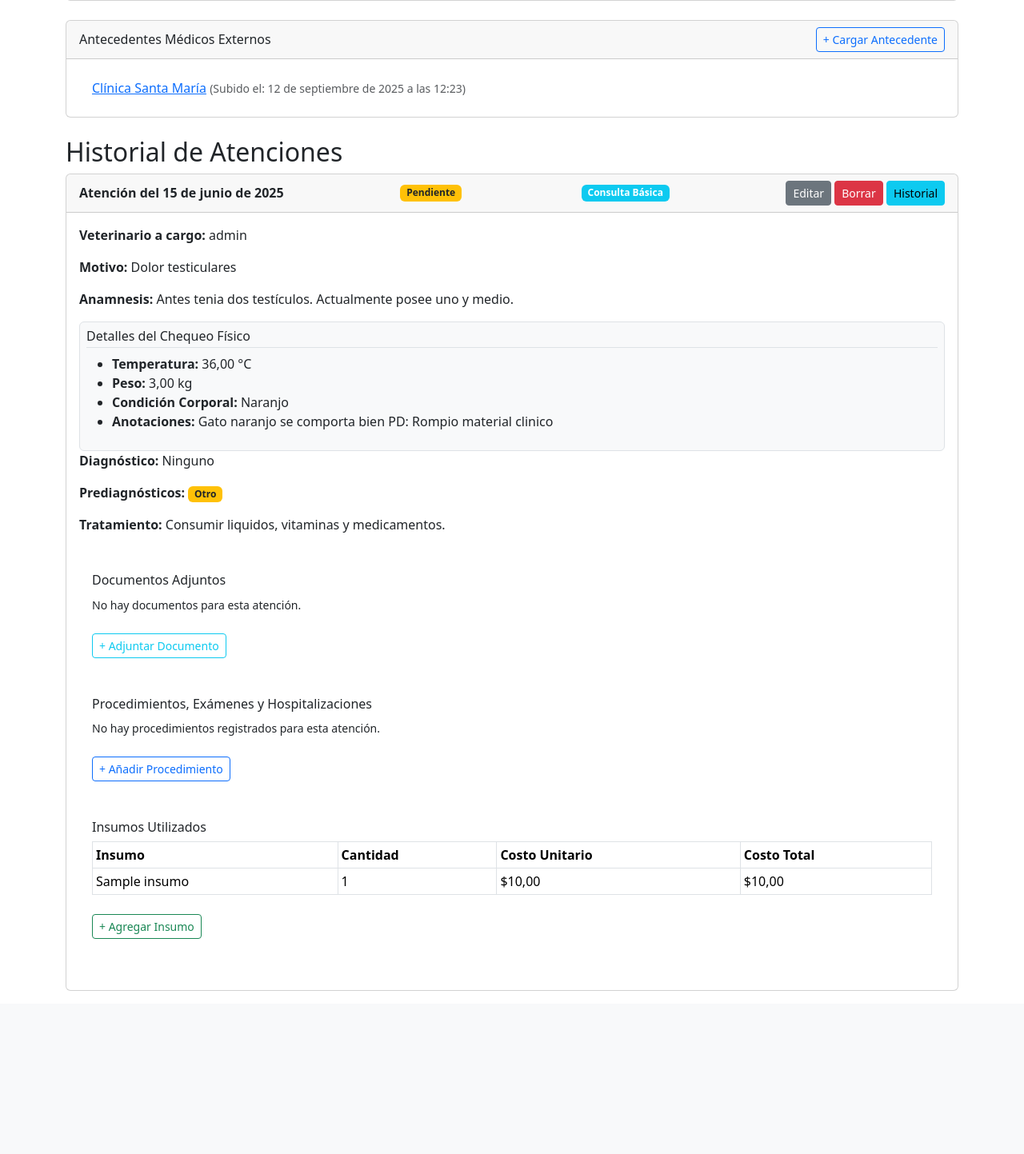
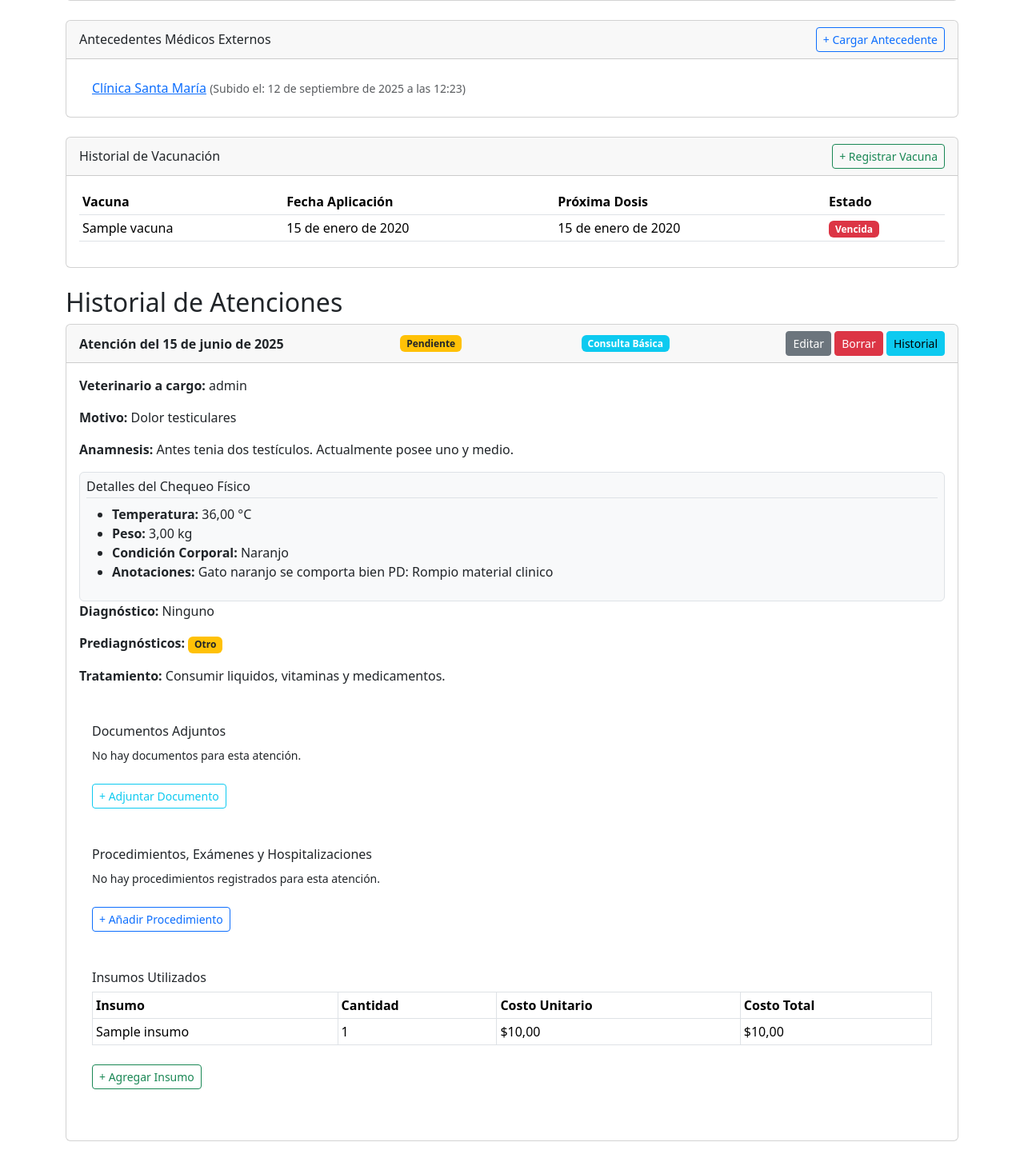
Before and after one commit to SanadaAstolfo/IngSoftwareProyecto, a Django app: page /gestion/pacientes/1/ in a window 1280 px wide. Shown: the part 857-2300 px from the top of the page at 80% size. Before the commit the page ends 2096 px from the top, so only its background shows below. Run offline with Django 5.2, Linux system fonts and the light colour scheme; a user stored in the database is signed in; data comes from the database, SQL or seed files in the repository; both versions use the stored data as it was after the commit; tables that the repository leaves empty hold one stand-in row (values such as "Sample post"); parts of the project's set-up code (start-up, migrations or seed data) failed here and were passed over.

Commit message:
CU 38 - 39

```diff
--- a/gestion/admin.py
+++ b/gestion/admin.py
@@ -1,5 +1,5 @@
 from django.contrib import admin
-from .models import Tutor, Paciente, FichaClinica, AtencionMedica, ChequeoFisico, Procedimiento, Diagnostico, Insumo, InsumoUtilizado, AlertaClinica, SolicitudDatosPersonales, AntecedenteExterno, Cita, Pago
+from .models import Tutor, Paciente, FichaClinica, AtencionMedica, ChequeoFisico, Procedimiento, Diagnostico, Insumo, InsumoUtilizado, AlertaClinica, SolicitudDatosPersonales, AntecedenteExterno, Cita, Pago, Vacuna, RegistroVacuna
 
 admin.site.register(Tutor)
 admin.site.register(Paciente)
@@ -15,3 +15,5 @@ admin.site.register(SolicitudDatosPersonales)
 admin.site.register(AntecedenteExterno)
 admin.site.register(Cita)
 admin.site.register(Pago)
+admin.site.register(Vacuna)
+admin.site.register(RegistroVacuna)
--- a/gestion/models.py
+++ b/gestion/models.py
@@ -1,7 +1,7 @@
 from django.db import models
 from django.contrib.auth.models import User
 from simple_history.models import HistoricalRecords
-from datetime import date
+from datetime import date, timedelta
 
 class AlertaClinica(models.Model):
     CATEGORIA_CHOICES = [
@@ -233,7 +233,8 @@ class Cita(models.Model):
         return f"Cita para {self.paciente.nombre} el {self.fecha_hora.strftime('%d/%m/%Y a las %H:%M')}"
 
 class Pago(models.Model):
-    cita = models.ForeignKey(Cita, on_delete=models.CASCADE, related_name='pagos')
+    cita = models.ForeignKey(Cita, on_delete=models.CASCADE, related_name='pagos', null=True, blank=True)
+    tutor = models.ForeignKey(Tutor, on_delete=models.CASCADE, related_name='pagos')
     monto = models.DecimalField(max_digits=10, decimal_places=2)
     fecha_pago = models.DateTimeField(auto_now_add=True)
     metodo_pago = models.CharField(max_length=50, default="No especificado")
@@ -241,3 +242,25 @@ class Pago(models.Model):
 
     def __str__(self):
         return f"Pago de ${self.monto} para la cita {self.cita.id}"
+
+class Vacuna(models.Model):
+    nombre = models.CharField(max_length=100, unique=True)
+    especie_objetivo = models.CharField(max_length=50, help_text="Ej: Canino, Felino")
+    dosis_necesarias = models.PositiveIntegerField(default=1)
+    frecuencia_refuerzo_dias = models.PositiveIntegerField(help_text="Días hasta el próximo refuerzo (ej: 365 para anual)")
+
+    def __str__(self):
+        return f"{self.nombre} ({self.especie_objetivo})"
+
+class RegistroVacuna(models.Model):
+    paciente = models.ForeignKey(Paciente, on_delete=models.CASCADE, related_name='historial_vacunas')
+    vacuna = models.ForeignKey(Vacuna, on_delete=models.CASCADE)
+    fecha_aplicacion = models.DateField()
+    proxima_dosis_fecha = models.DateField(blank=True, null=True, editable=False)
+
+    def save(self, *args, **kwargs):
+        self.proxima_dosis_fecha = self.fecha_aplicacion + timedelta(days=self.vacuna.frecuencia_refuerzo_dias)
+        super().save(*args, **kwargs)
+
+    def __str__(self):
+        return f"{self.vacuna.nombre} aplicada a {self.paciente.nombre} el {self.fecha_aplicacion}"
--- a/gestion/templates/gestion/detalle_paciente.html
+++ b/gestion/templates/gestion/detalle_paciente.html
@@ -60,6 +60,44 @@
                 </ul>
             {% else %}
                 <p class="mb-0">No se han cargado antecedentes externos para este paciente.</p>
+            {% endif %}
+        </div>
+    </div>
+    <div class="card mb-4">
+        <div class="card-header d-flex justify-content-between align-items-center">
+            Historial de Vacunación
+            <a href="{% url 'registrar_vacuna' paciente.id %}" class="btn btn-outline-success btn-sm">+ Registrar Vacuna</a>
+        </div>
+        <div class="card-body">
+            {% if paciente.historial_vacunas.all %}
+                <table class="table table-sm table-hover">
+                    <thead>
+                        <tr>
+                            <th>Vacuna</th>
+                            <th>Fecha Aplicación</th>
+                            <th>Próxima Dosis</th>
+                            <th>Estado</th>
+                        </tr>
+                    </thead>
+                    <tbody>
+                    {% for registro in paciente.historial_vacunas.all %}
+                        <tr>
+                            <td>{{ registro.vacuna.nombre }}</td>
+                            <td>{{ registro.fecha_aplicacion }}</td>
+                            <td>{{ registro.proxima_dosis_fecha }}</td>
+                            <td>
+                                {% if registro.proxima_dosis_fecha > today %}
+                                    <span class="badge bg-success">Vigente</span>
+                                {% else %}
+                                    <span class="badge bg-danger">Vencida</span>
+                                {% endif %}
+                            </td>
+                        </tr>
+                    {% endfor %}
+                    </tbody>
+                </table>
+            {% else %}
+                <p class="mb-0">No hay vacunas registradas para este paciente.</p>
             {% endif %}
         </div>
     </div>
--- a/gestion/urls.py
+++ b/gestion/urls.py
@@ -6,6 +6,7 @@ urlpatterns = [
     path('pacientes/<int:paciente_id>/', views.detalle_paciente, name='detalle_paciente'),
     path('pacientes/nuevo/', views.crear_paciente, name='crear_paciente'),
     path('pacientes/<int:paciente_id>/editar/', views.editar_paciente, name='editar_paciente'),
+    path('pacientes/<int:paciente_id>/registrar-vacuna/', views.registrar_vacuna, name='registrar_vacuna'),
     path('pacientes/<int:paciente_id>/cargar-antecedente/', views.cargar_antecedente, name='cargar_antecedente'),
     path('pacientes/<int:paciente_id>/borrar/', views.borrar_paciente, name='borrar_paciente'),
     path('pacientes/<int:paciente_id>/atencion/seleccionar-tipo/', views.seleccionar_tipo_atencion, name='seleccionar_tipo_atencion'),
@@ -15,6 +16,7 @@ urlpatterns = [
     path('pacientes/<int:paciente_id>/atencion/<int:atencion_id>/borrar/', views.borrar_atencion, name='borrar_atencion'),
     path('tutores/', views.lista_tutores, name='lista_tutores'),
     path('tutores/<int:tutor_id>/', views.detalle_tutor, name='detalle_tutor'),
+    path('tutores/<int:tutor_id>/registrar-pago/', views.registrar_pago_tutor, name='registrar_pago_tutor'),
     path('tutores/<int:tutor_id>/bloquear/', views.bloquear_datos_tutor, name='bloquear_datos_tutor'),
     path('atencion/<int:atencion_id>/procedimiento/nuevo/', views.crear_procedimiento, name='crear_procedimiento'),
     path('atencion/<int:atencion_id>/insumo/nuevo/', views.agregar_insumo, name='agregar_insumo'),
--- a/gestion/views.py
+++ b/gestion/views.py
@@ -3,8 +3,8 @@ from django.contrib.auth.decorators import login_required
 from django.contrib.admin.models import LogEntry, CHANGE
 from django.contrib.contenttypes.models import ContentType
 from datetime import date
-from .models import Paciente, Tutor, FichaClinica, AtencionMedica, ChequeoFisico, DocumentoAdjunto, Diagnostico, InsumoUtilizado, Cita, Pago
-from .forms import PacienteForm, AtencionGeneralForm, ChequeoFisicoForm, ProcedimientoForm, AtencionHospitalizacionForm, DocumentoAdjuntoForm, InsumoUtilizadoForm, AntecedenteExternoForm, CitaForm, PagoForm
+from .models import Paciente, Tutor, FichaClinica, AtencionMedica, ChequeoFisico, DocumentoAdjunto, Diagnostico, InsumoUtilizado, Cita, Pago, RegistroVacuna
+from .forms import PacienteForm, AtencionGeneralForm, ChequeoFisicoForm, ProcedimientoForm, AtencionHospitalizacionForm, DocumentoAdjuntoForm, InsumoUtilizadoForm, AntecedenteExternoForm, CitaForm, PagoForm, RegistroVacunaForm
 
 def portal_view(request):
     return render(request, 'portal.html')
@@ -55,6 +55,7 @@ def detalle_paciente(request, paciente_id):
         'paciente': paciente,
         'ficha': ficha,
         'atenciones': atenciones,
+        'today': date.today(),
     }
     return render(request, 'gestion/detalle_paciente.html', contexto)
 
@@ -403,6 +404,7 @@ def registrar_abono(request, cita_id):
         form = PagoForm(request.POST)
         if form.is_valid():
             pago = form.save(commit=False)
+            pago.tutor = cita.paciente.tutor
             pago.cita = cita
             pago.save()
             return redirect('calendario_citas')
@@ -416,3 +418,45 @@ def registrar_abono(request, cita_id):
         'boton_texto': 'Registrar Abono'
     }
     return render(request, 'gestion/form.html', contexto)
+
+@login_required
+def registrar_vacuna(request, paciente_id):
+    paciente = get_object_or_404(Paciente, pk=paciente_id)
+    if request.method == 'POST':
+        form = RegistroVacunaForm(request.POST)
+        if form.is_valid():
+            registro = form.save(commit=False)
+            registro.paciente = paciente
+            registro.save()
+            return redirect('detalle_paciente', paciente_id=paciente.id)
+    else:
+        form = RegistroVacunaForm()
+
+    contexto = {
+        'form': form,
+        'paciente': paciente,
+        'titulo': f'Registrar Vacuna para {paciente.nombre}',
+        'boton_texto': 'Registrar Vacuna'
+    }
+    return render(request, 'gestion/form.html', contexto)
+
+@login_required
+def registrar_pago_tutor(request, tutor_id):
+    tutor = get_object_or_404(Tutor, pk=tutor_id)
+    if request.method == 'POST':
+        form = PagoForm(request.POST)
+        if form.is_valid():
+            pago = form.save(commit=False)
+            pago.tutor = tutor
+            pago.save()
+            return redirect('detalle_tutor', tutor_id=tutor.id)
+    else:
+        form = PagoForm()
+
+    contexto = {
+        'form': form,
+        'tutor': tutor,
+        'titulo': f'Registrar Pago para {tutor.nombre_completo}',
+        'boton_texto': 'Registrar Pago'
+    }
+    return render(request, 'gestion/form.html', contexto)
```
Also changed, not shown: gestion/forms.py (+10 -1 lines), gestion/templates/gestion/detalle_tutor.html (+32 -1 lines), db.sqlite3, gestion/migrations/0027_vacuna_registrovacuna.py (added), gestion/migrations/0028_pago_tutor_alter_pago_cita.py (added).
